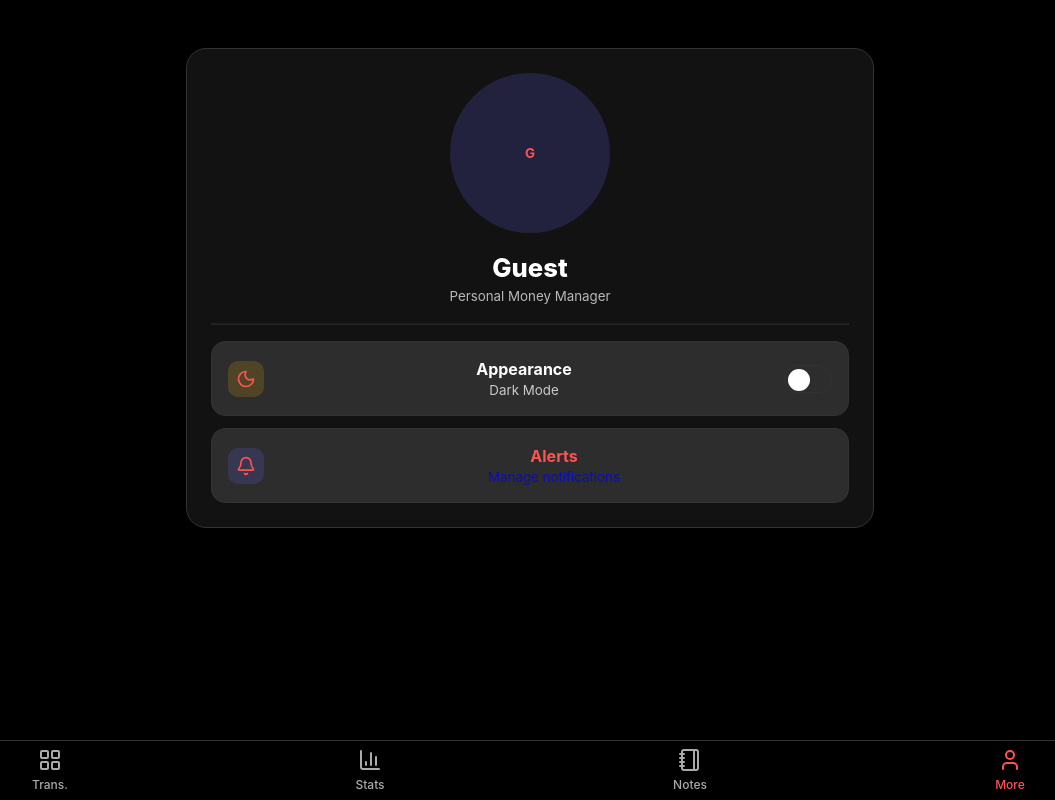
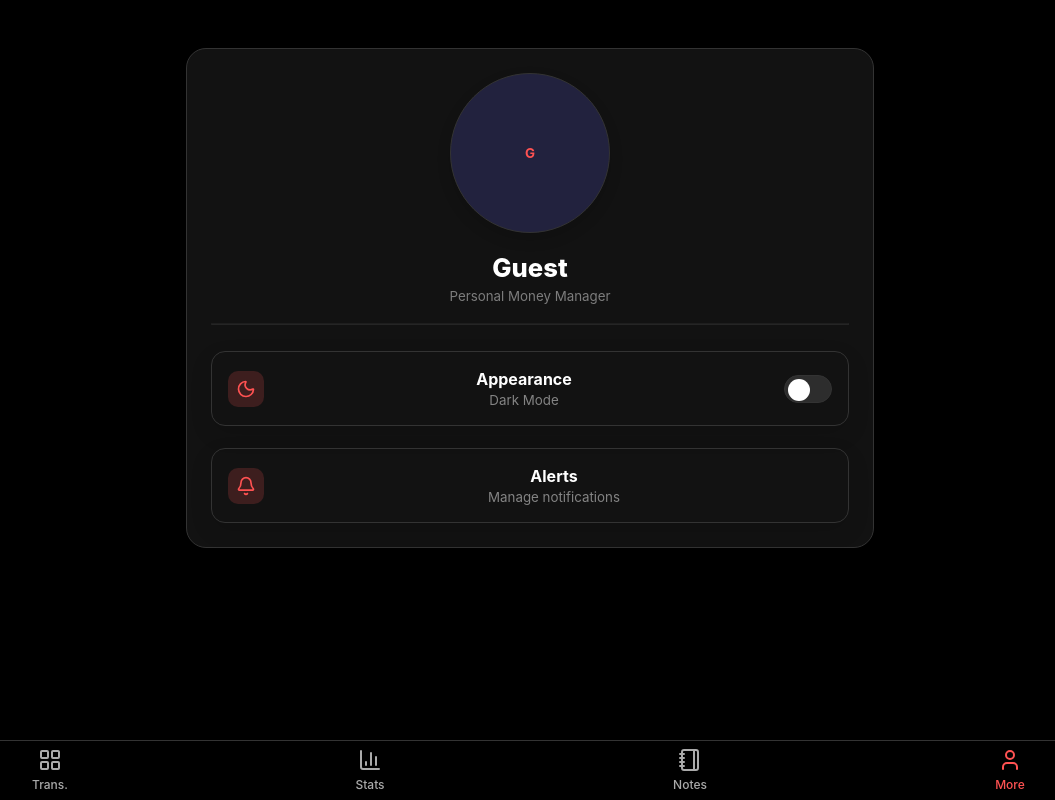
Before and after one commit to hariomsep21/money-manager, a React (Vite) app in the folder money-managerUI/: page /more in a window 1280 px wide. Shown: the whole page, without its empty margins (110-1165 px from the left). Built offline with nearby package versions, Linux system fonts and the light colour scheme; no server answers.

Commit message:
#try to fix the color related

```diff
--- a/money-managerUI/dev-dist/sw.js
+++ b/money-managerUI/dev-dist/sw.js
@@ -79,7 +79,7 @@ define(['./workbox-5a5d9309'], (function (workbox) { 'use strict';
    */
   workbox.precacheAndRoute([{
     "url": "index.html",
-    "revision": "0.d2vpnb0o2v"
+    "revision": "0.iqd6roji8f"
   }], {});
   workbox.cleanupOutdatedCaches();
   workbox.registerRoute(new workbox.NavigationRoute(workbox.createHandlerBoundToURL("index.html"), {
--- a/money-managerUI/src/components/NotificationModal.jsx
+++ b/money-managerUI/src/components/NotificationModal.jsx
@@ -1,5 +1,6 @@
 import React, { useEffect, useMemo, useState } from 'react';
 import SimpleTimePicker from './SimpleTimePicker';
+import { X } from 'lucide-react';
 
 function formatTimeToHHMM(value) {
   if (!value) return '20:00';
@@ -63,7 +64,10 @@ export default function NotificationModal({
 
   return (
     <div className="modal-backdrop" role="dialog" aria-modal="true" aria-label="Notification settings">
-      <div className="glass-panel modal-card">
+      <div className="glass-panel modal-card" style={{ position: 'relative' }}>
+        <button className="icon-btn" aria-label="Close" title="Close" onClick={onCancel} style={{ position: 'absolute', top: 8, right: 8 }}>
+          <X size={18} />
+        </button>
         <h2 className="modal-title">{initial?.id ? 'Edit Notification' : 'Add Notification'}</h2>
         <div className="modal-grid">
           <div className="modal-field">
@@ -93,7 +97,7 @@ export default function NotificationModal({
                 onChange={(e) => setForm((f) => ({ ...f, enabled: e.target.checked }))}
                 style={{ opacity: 0, width: 0, height: 0 }}
               />
-              <span style={{ position: 'absolute', cursor: 'pointer', top: 0, left: 0, right: 0, bottom: 0, backgroundColor: form.enabled ? '#10b981' : '#4b5563', transition: '.3s', borderRadius: '34px' }}>
+              <span style={{ position: 'absolute', cursor: 'pointer', top: 0, left: 0, right: 0, bottom: 0, backgroundColor: form.enabled ? 'var(--accent-primary)' : 'var(--text-secondary)', transition: '.3s', borderRadius: '34px' }}>
                 <span style={{ position: 'absolute', height: '16px', width: '16px', left: '4px', bottom: '4px', backgroundColor: 'white', transition: '.3s', borderRadius: '50%', transform: form.enabled ? 'translateX(20px)' : 'translateX(0)' }}></span>
               </span>
             </label>
@@ -114,7 +118,7 @@ export default function NotificationModal({
 
         <div className="modal-actions">
           <button className="btn btn-primary" style={{ background: 'var(--bg-tertiary)' }} onClick={onCancel}>Cancel</button>
-          <button className="btn btn-primary" style={{ background: '#10b981' }} onClick={handleSave}>Save</button>
+          <button className="btn btn-primary" style={{ background: 'var(--accent-primary)' }} onClick={handleSave}>Save</button>
         </div>
       </div>
     </div>
--- a/money-managerUI/src/index.css
+++ b/money-managerUI/src/index.css
@@ -7,6 +7,10 @@
   --text-primary: #ffffff;
   --text-secondary: #aaaaaa;
   --text-muted: #666666;
+
+  /* Semantic text colors */
+  --heading-color: #ffffff;
+  --subheading-color: var(--text-secondary);
 
   --accent-primary: #ff5252;
   --accent-blue: #448aff;
@@ -24,6 +28,10 @@
   --text-primary: #1f2937;
   --text-secondary: #4b5563;
   --text-muted: #9ca3af;
+
+  /* Semantic text colors */
+  --heading-color: #000000;
+  --subheading-color: var(--text-secondary);
 
   --accent-primary: #ef4444;
   /* Slightly darker red for visibility */
@@ -48,6 +56,15 @@ body {
   -webkit-font-smoothing: antialiased;
 }
 
+/* Global heading and subheading colors */
+h1, h2, h3, h4, h5, h6 {
+  color: var(--heading-color);
+}
+
+small {
+  color: var(--subheading-color);
+}
+
 .container {
   width: 100%;
   max-width: 600px;
@@ -67,6 +84,7 @@ body {
 .page-title {
   margin-bottom: 1rem;
   font-size: 1.5rem;
+  color: var(--heading-color);
 }
 
 /* Buttons */
@@ -157,8 +175,8 @@ button {
   transition: transform 0.2s ease, background 0.2s ease;
 }
 .toggle-switch input:checked + .toggle-slider {
-  background: var(--accent-green);
-  border-color: var(--accent-green);
+  background: var(--accent-primary);
+  border-color: var(--accent-primary);
 }
 .toggle-switch input:checked + .toggle-slider::before {
   transform: translateX(20px);
@@ -185,6 +203,7 @@ button {
 .modal-title {
   font-size: 1.25rem;
   margin-bottom: 0.75rem;
+  color: var(--heading-color);
 }
 
 .modal-grid {
@@ -200,6 +219,7 @@ button {
   display: block;
   font-size: 0.85rem;
   margin-bottom: 0.4rem;
+  color: var(--subheading-color);
 }
 
 .modal-actions {
@@ -233,3 +253,29 @@ button {
 .time-input-wrapper:hover {
   cursor: pointer;
 }
+
+/* Nav cards */
+.nav-card {
+  transition: transform 0.2s ease, box-shadow 0.2s ease;
+}
+.nav-card:hover {
+  transform: translateY(-2px) scale(1.01);
+  box-shadow: 0 12px 28px rgba(0, 0, 0, 0.16);
+}
+.nav-card .nav-text {
+  text-align: center;
+  align-items: center;
+}
+
+/* Translucent accent background utility for icon chips */
+.accent-soft {
+  background: color-mix(in srgb, var(--accent-primary) 18%, transparent);
+}
+
+/* Global dropdown list item color */
+select option,
+.input-field option,
+select optgroup,
+.input-field optgroup {
+  color: #000; /* Ensure dropdown items render in black across themes */
+}
--- a/money-managerUI/src/pages/Landing/LandingPage.jsx
+++ b/money-managerUI/src/pages/Landing/LandingPage.jsx
@@ -48,7 +48,7 @@ const LandingPage = () => {
                 <h1 style={{
                     fontSize: '36px',
                     fontWeight: '700',
-                    color: 'var(--text-primary)',
+                    color: 'var(--heading-color)',
                     marginBottom: '8px',
                     letterSpacing: '1px'
                 }}>
--- a/money-managerUI/src/pages/More/MorePage.jsx
+++ b/money-managerUI/src/pages/More/MorePage.jsx
@@ -68,11 +68,11 @@ const MorePage = () => {
                 src={(logoUrl || user?.logoUrl)}
                 alt="Profile"
                 onError={() => setLogoError(true)}
-                style={{ width: 160, height: 160, borderRadius: '50%', objectFit: 'cover', border: '1px solid var(--border-color)' }}
+                style={{ width: 160, height: 160, borderRadius: '50%', objectFit: 'cover', border: '1px solid var(--border-color)', boxShadow: '0 6px 14px rgba(0,0,0,0.15)' }}
               />
             ) : (
               <div style={{
-                width: 160, height: 160, borderRadius: '50%', background: 'rgba(99, 102, 241, 0.2)', color: 'var(--accent-primary)', display: 'flex', alignItems: 'center', justifyContent: 'center', fontWeight: 700
+                width: 160, height: 160, borderRadius: '50%', background: 'rgba(99, 102, 241, 0.2)', color: 'var(--accent-primary)', display: 'flex', alignItems: 'center', justifyContent: 'center', fontWeight: 700, border: '1px solid var(--border-color)', boxShadow: '0 6px 14px rgba(0,0,0,0.15)'
               }}>
                 {initials || <User size={48} color="var(--accent-primary)" />}
               </div>
@@ -100,11 +100,11 @@ const MorePage = () => {
         <hr style={{ borderColor: 'rgba(255,255,255,0.08)', margin: '1rem 0' }} />
         <input ref={fileInputRef} type="file" accept="image/*" onChange={onFileSelected} style={{ display: 'none' }} />
         <div style={{ display: 'flex', flexDirection: 'column', gap: '0.75rem', marginTop: '0.5rem' }}>
-          <div className="nav-card" style={{ display: 'flex', alignItems: 'center', gap: '0.75rem', padding: '0.9rem 1rem', borderRadius: '14px', border: '1px solid var(--border-color)', background: 'var(--bg-tertiary)' }}>
-            <div style={{ width: 36, height: 36, borderRadius: 10, display: 'flex', alignItems: 'center', justifyContent: 'center', background: 'rgba(234, 179, 8, 0.18)', color: 'var(--accent-primary)' }}>
+          <div className="nav-card" style={{ display: 'flex', alignItems: 'center', gap: '0.75rem', padding: '0.9rem 1rem', borderRadius: '14px', border: '1px solid var(--border-color)', boxShadow: '0 8px 22px rgba(0,0,0,0.12)', marginTop: '10px' }}>
+            <div className="accent-soft" style={{ width: 36, height: 36, borderRadius: 10, display: 'flex', alignItems: 'center', justifyContent: 'center', color: 'var(--accent-primary)' }}>
               {isLight ? <Sun size={20} /> : <Moon size={20} />}
             </div>
-            <div style={{ display: 'flex', flexDirection: 'column', flex: 1 }}>
+            <div className="nav-text" style={{ display: 'flex', flexDirection: 'column', flex: 1 }}>
               <span style={{ fontWeight: 700 }}>Appearance</span>
               <small style={{ opacity: 0.75 }}>{isLight ? 'Light Mode' : 'Dark Mode'}</small>
             </div>
@@ -117,12 +117,12 @@ const MorePage = () => {
               <span className="toggle-slider"></span>
             </label>
           </div>
-          <Link to="/notifications" className="nav-card" style={{ display: 'flex', alignItems: 'center', gap: '0.75rem', padding: '0.9rem 1rem', borderRadius: '14px', border: '1px solid var(--border-color)', background: 'var(--bg-tertiary)', textDecoration: 'none' }}>
-            <div style={{ width: 36, height: 36, borderRadius: 10, display: 'flex', alignItems: 'center', justifyContent: 'center', background: 'rgba(99, 102, 241, 0.18)', color: 'var(--accent-primary)' }}>
+          <Link to="/notifications" className="nav-card" style={{ display: 'flex', alignItems: 'center', gap: '0.75rem', padding: '0.9rem 1rem', borderRadius: '14px', border: '1px solid var(--border-color)', textDecoration: 'none', boxShadow: '0 8px 22px rgba(0,0,0,0.12)', marginTop: '10px' }}>
+            <div className="accent-soft" style={{ width: 36, height: 36, borderRadius: 10, display: 'flex', alignItems: 'center', justifyContent: 'center', color: 'var(--accent-primary)' }}>
               <Bell size={20} />
             </div>
-            <div style={{ display: 'flex', flexDirection: 'column', flex: 1, alignItems: 'center' }}>
-              <span style={{ fontWeight: 700, color: 'var(--accent-primary)', textAlign: 'center' }}>Alerts</span>
+            <div className="nav-text" style={{ display: 'flex', flexDirection: 'column', flex: 1, alignItems: 'center' }}>
+              <span style={{ fontWeight: 700, color: 'var(--heading-color)', textAlign: 'center' }}>Alerts</span>
               <small style={{ opacity: 0.75, textAlign: 'center' }}>Manage notifications</small>
             </div>
           </Link>
```
Also changed, not shown: money-managerUI/src/pages/Notifications/NotificationsPage.jsx (+9 -8 lines).
